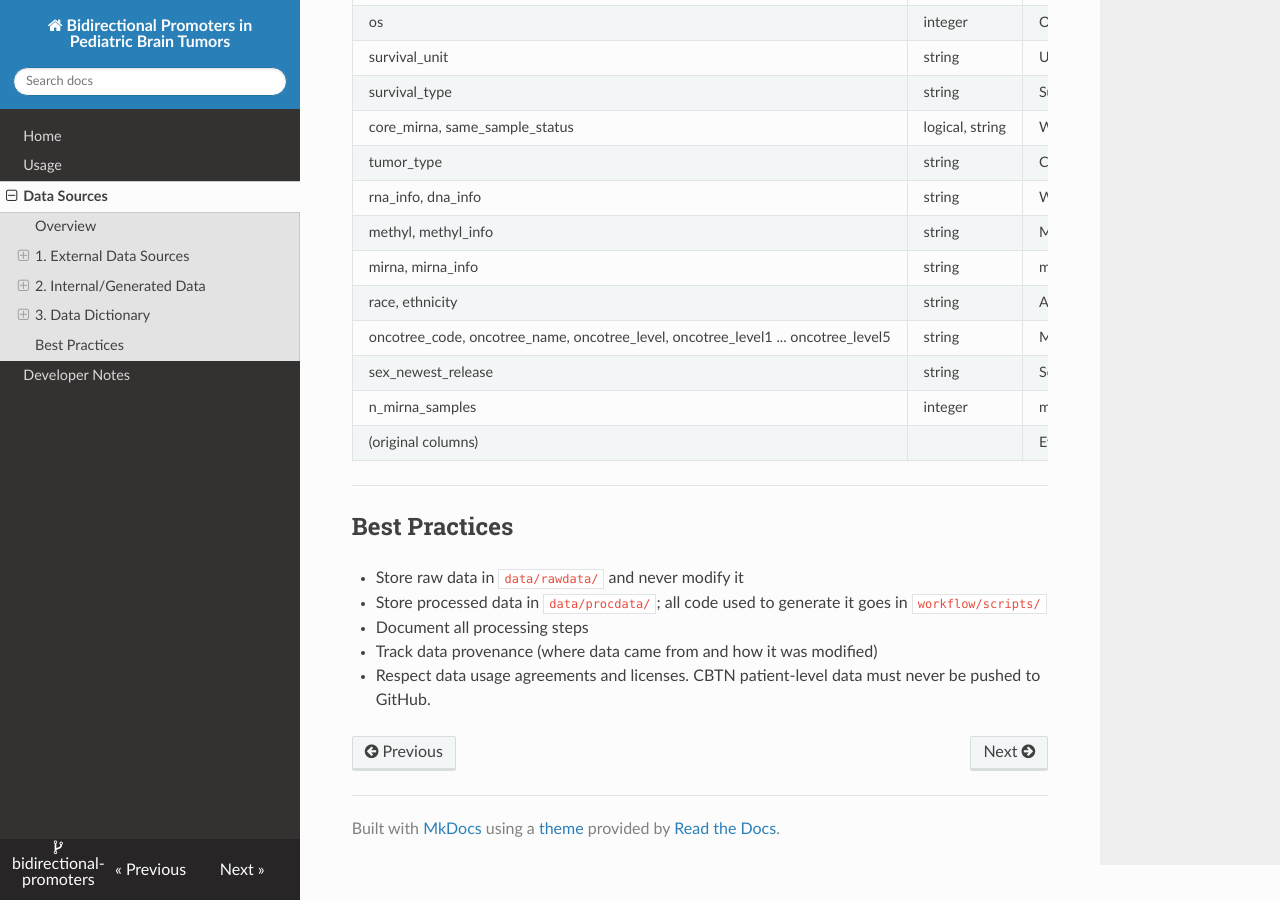
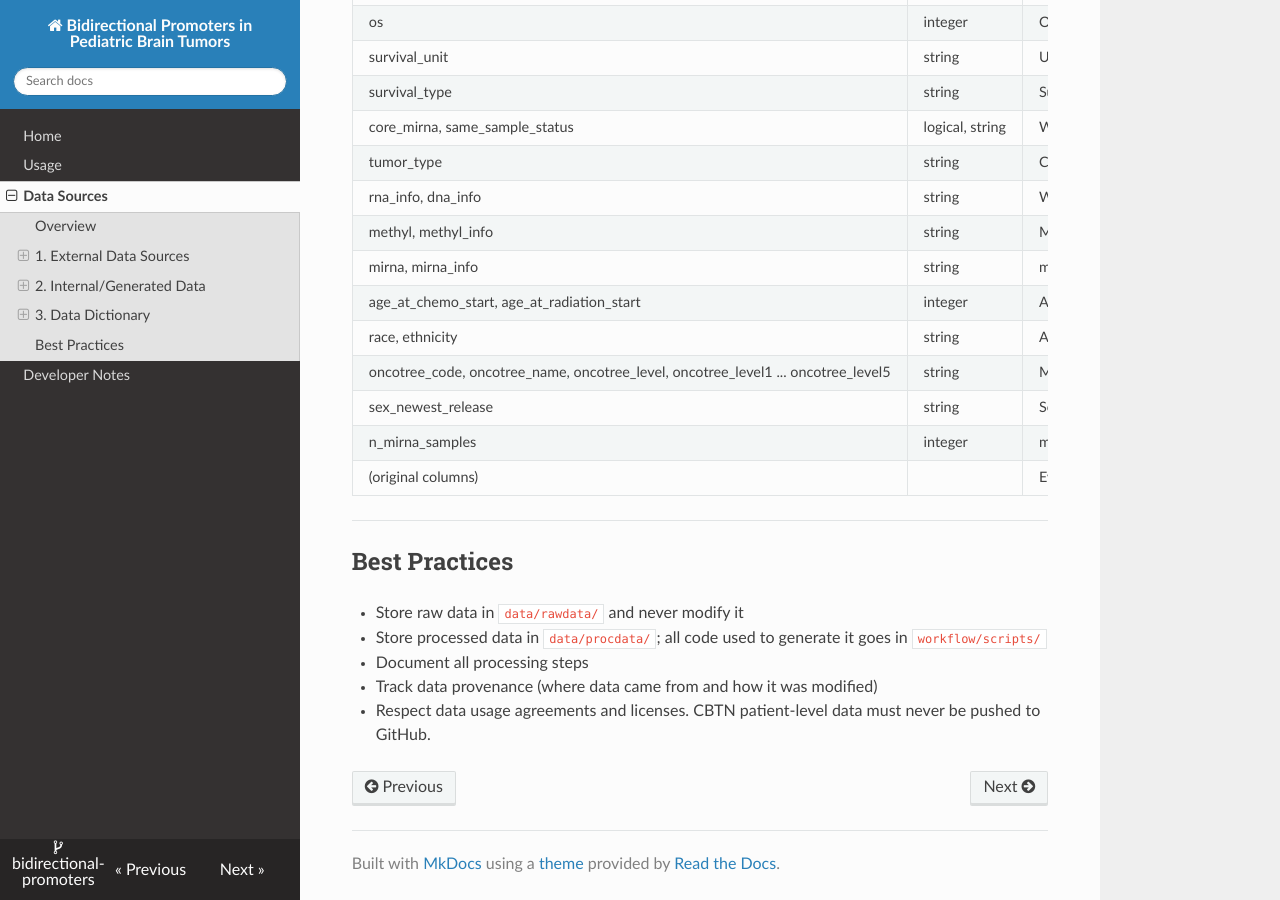
Before and after one commit to wanglab-cns/bidirectional-promoters, an MkDocs documentation site: the page built from docs/data_sources.md, in a window 1280 px wide and 900 px high, scrolled down 4551 px. Built offline with MkDocs 1.6.1, drawn with Linux system fonts in a browser that asks for light colours; nearby versions of some CDN libraries.

Commit message:
fix: follow the 13 Oct meeting notes on study name, miRNA label and follow-up columns
Study versioned as CBTN_2026; mirna_info NA because HTG counts are not
normalized; age at chemotherapy and radiation moved into the columns we use.

Co-Authored-By: Claude Opus 5.5 <noreply@anthropic.com>

```diff
--- a/docs/data_sources.md
+++ b/docs/data_sources.md
@@ -167,7 +167,8 @@ nothing is imputed. A `;` inside a value is written as ` | ` so the file stays r
 | tumor_type | string | CBTN tumor type(s) of the patient's miRNA samples (`cancer_group`) | N/A | the six types; one patient has two, joined with ` \| ` |
 | rna_info, dna_info | string | What the RNA and DNA data are | N/A | RSEM TPM and expected counts; consensus somatic MAF, CNVkit segments; NA |
 | methyl, methyl_info | string | Methylation data type and processing | N/A | epic; processing NA until decided |
-| mirna, mirna_info | string | miRNA data type and processing | N/A | htg; raw counts |
+| mirna, mirna_info | string | miRNA data type and its normalization | N/A | htg; NA (HTG raw counts are not normalized, so the label stays NA, per Farnoosh) |
+| age_at_chemo_start, age_at_radiation_start | integer | Age when chemotherapy / radiation started (follow-up timing, Farnoosh 13 Oct); blank can mean none or not recorded | days | |
 | race, ethnicity | string | As reported in v15 ("Reported Unknown", "Not Available" kept as written) | N/A | |
 | oncotree_code, oncotree_name, oncotree_level, oncotree_level1 ... oncotree_level5 | string | Most detailed ONCOTREE code the data supports (Farnoosh's rule), from the rules in `metadata/oncotree_mapping.csv`, with its name, level, and the name at each level (1 = tissue, 2 = family, 3 = type, 4-5 = subtypes; NA below the code's level). A patient whose samples map to different codes keeps all, joined with ` / ` | N/A | e.g. MBLG4, Medulloblastoma, Group 4, 5 |
 | sex_newest_release | string | Sex in the newest CBTN release, as a check | N/A | F, M, NA |
```
Also changed, not shown: 2 other files.
